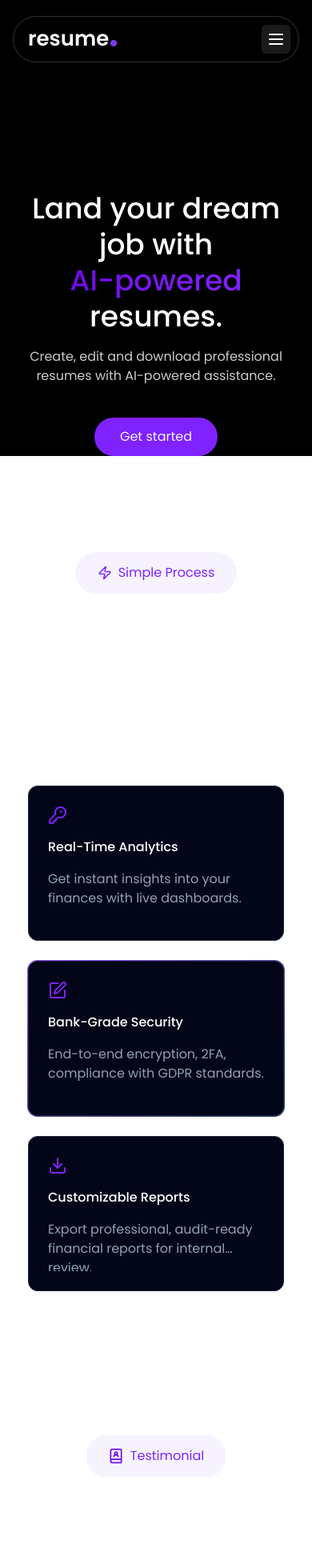
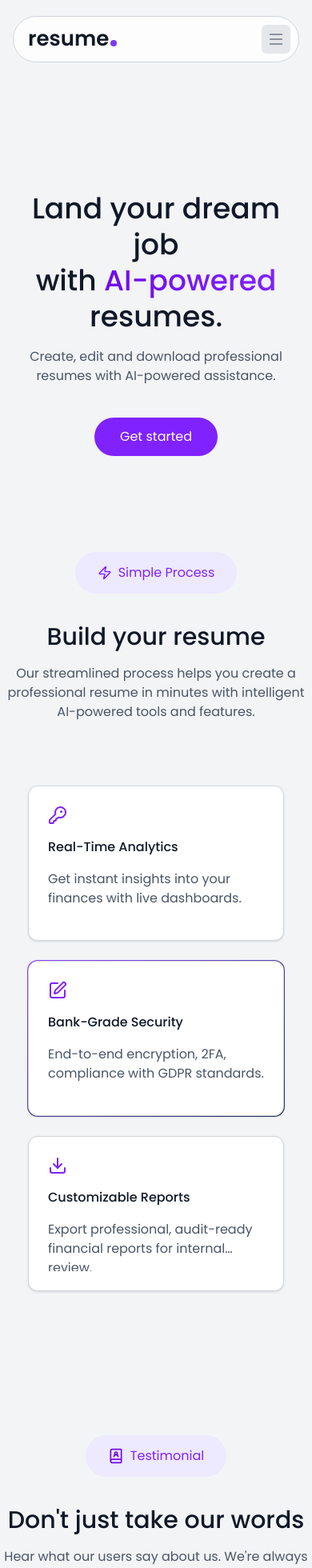
Before and after one commit to adigogetit/Resume-MERN, a React (Vite) app in the folder client/: page / in a window 390 px wide. Shown: the top 1960 px of the page at 80% size. Built offline with nearby package versions, Linux system fonts and the light colour scheme.

Commit message:
final color updated from ng-black to bg- white

```diff
--- a/client/src/components/home/Features.jsx
+++ b/client/src/components/home/Features.jsx
@@ -23,29 +23,34 @@ const Features = () => {
     return (
         <>
             <div id='features' className='flex flex-col items-center my-10 scroll-mt-12 mt-30'>
-                <div className="flex items-center gap-2 text-m text-violet-600 bg-violet-400/10 rounded-full mb-3 px-7 py-3.5">
+
+                <div className="flex items-center gap-2 text-m text-violet-600 bg-violet-100 rounded-full mb-3 px-7 py-3.5">
                     <Zap width={18} />
                     <span>Simple Process</span>
                 </div>
+
                 <Title title='Build your resume' description='Our streamlined process helps you create a professional resume in minutes with intelligent AI-powered tools and features.' />
 
-                <div class="flex flex-wrap items-center justify-center gap-6 md:gap-4 mt-10 mb-20 px-6">
+                <div className="flex flex-wrap items-center justify-center gap-6 md:gap-4 mt-10 mb-20 px-6">
                     {featuresData.map((feature, index) => (
                         <div key={index} className={`hover:-translate-y-0.5 transition duration-300 ${index === 1 ? 'p-px rounded-[13px] bg-linear-to-br from-[#9544FF] to-[#223B60]' : ''}`}>
-                            <div className="p-6 rounded-xl space-y-4 border border-slate-800 bg-slate-950 max-w-80 w-full">
+
+                            <div className="p-6 rounded-xl space-y-4 border border-gray-300 bg-white max-w-80 w-full shadow-sm">
                                 {feature.icon}
-                                <h3 className="text-base font-medium text-white">
+
+                                <h3 className="text-base font-medium text-gray-900">
                                     {feature.title}
                                 </h3>
-                                <p className="text-slate-400 line-clamp-2 pb-4">
+
+                                <p className="text-gray-600 line-clamp-2 pb-4">
                                     {feature.description}
                                 </p>
+
                             </div>
                         </div>
                     ))}
                 </div>
             </div>
-
         </>
     )
 }
--- a/client/src/components/home/Testimonial.jsx
+++ b/client/src/components/home/Testimonial.jsx
@@ -3,16 +3,17 @@ import React from 'react'
 import Title from './Title'
 
 const Testimonial = () => {
+
     const testimonials = [
         { id: 1, description: "This resume builder helped me create a professional resume in minutes. The AI suggestions made my experience sound much stronger.", image: "https://images.unsplash.com/photo-1633332755192-727a05c4013d?q=80&w=200", name: "Lucci cutta", company: "GLA" },
         { id: 2, description: "I struggled with formatting my resume before. With this tool, everything looks clean, modern, and ATS-friendly.", image: "https://images.unsplash.com/photo-1535713875002-d1d0cf377fde?q=80&w=200", name: "Priya Verma", company: "Infosys" },
-        { id: 3, description: "The AI suggestions for skills and descriptions saved me hours of writing. I received interview calls within a week.", image: "https://images.unsplash.com/photo-1527980965255-d3b416303d12?w=200&auto=format&fit=crop&q=60", name: "Aman Gupta", company: "Flipkart" },
-        { id: 4, description: "Creating multiple resume versions for different jobs has never been easier. The templates are clean and professional.", image: "https://images.unsplash.com/photo-1438761681033-6461ffad8d80?q=80&w=100&h=100&auto=format&fit=crop", name: "Sneha Iyer", company: "Wipro" },
-        { id: 5, description: "The resume templates are beautiful and easy to customize. I was able to export a polished resume instantly.", image: "https://images.unsplash.com/photo-1522075469751-3a6694fb2f61?w=200&auto=format&fit=crop&q=60", name: "Arjun Mehta", company: "Microsoft" },
-        { id: 6, description: "As a fresher, I didn’t know how to structure my resume. This builder guided me step-by-step and made the process simple.", image: "https://images.unsplash.com/photo-1701615004837-40d8573b6652?q=80&w=200", name: "Neha Kapoor", company: "Amazon" },
-        { id: 7, description: "The AI resume suggestions improved my project descriptions and highlighted the right skills for recruiters.", image: "https://raw.githubusercontent.com/prebuiltui/prebuiltui/main/assets/userImage/userImage1.png", name: "Rohit Patel", company: "Deloitte" },
-        { id: 8, description: "I love how fast and simple the interface is. Within 10 minutes I had a professional resume ready to send to recruiters.", image: "https://images.unsplash.com/photo-1633332755192-727a05c4013d?q=80&w=200", name: "Karan Singh", company: "Google" },
-        { id: 9, description: "The platform helped me highlight my skills clearly and build a resume that stands out in job applications.", image: "https://images.unsplash.com/photo-1535713875002-d1d0cf377fde?q=80&w=200", name: "Ananya Reddy", company: "Adobe" }
+        { id: 3, description: "The AI suggestions saved me hours of writing. I received interview calls within a week.", image: "https://images.unsplash.com/photo-1527980965255-d3b416303d12?w=200", name: "Aman Gupta", company: "Flipkart" },
+        { id: 4, description: "Creating multiple resume versions has never been easier.", image: "https://images.unsplash.com/photo-1438761681033-6461ffad8d80?q=80&w=100", name: "Sneha Iyer", company: "Wipro" },
+        { id: 5, description: "The templates are beautiful and easy to customize.", image: "https://images.unsplash.com/photo-1522075469751-3a6694fb2f61?w=200", name: "Arjun Mehta", company: "Microsoft" },
+        { id: 6, description: "As a fresher, this builder guided me step-by-step.", image: "https://images.unsplash.com/photo-1701615004837-40d8573b6652?q=80&w=200", name: "Neha Kapoor", company: "Amazon" },
+        { id: 7, description: "AI improved my project descriptions.", image: "https://raw.githubusercontent.com/prebuiltui/prebuiltui/main/assets/userImage/userImage1.png", name: "Rohit Patel", company: "Deloitte" },
+        { id: 8, description: "Within 10 minutes I had a professional resume ready.", image: "https://images.unsplash.com/photo-1633332755192-727a05c4013d?q=80&w=200", name: "Karan Singh", company: "Google" },
+        { id: 9, description: "Helped me highlight my skills clearly.", image: "https://images.unsplash.com/photo-1535713875002-d1d0cf377fde?q=80&w=200", name: "Ananya Reddy", company: "Adobe" }
     ];
 
     const columns = [
@@ -22,20 +23,17 @@ const Testimonial = () => {
     ]
 
     const renderCard = (testimonial, index) => (
-        <div key={`${testimonial.id}-${index}`} className="bg-linear-to-b from-[#020204] to-[#251458] border border-slate-800 rounded-xl p-6 mb-4 hover:border-slate-700 transition-all duration-300">
-            <div className="mb-5">
-                <svg width="21" height="15" viewBox="0 0 21 15" fill="none" xmlns="http://www.w3.org/2000/svg">
-                    <g stroke="#fff" strokeOpacity=".7" strokeWidth="2" strokeLinecap="round" strokeLinejoin="round"><path d="M7 13.056c.464 0 .91-.131 1.237-.364.329-.234.513-.55.513-.88v-3.73c0-.33-.184-.647-.513-.88C7.91 6.97 7.464 6.838 7 6.838c-.232 0-.455-.066-.619-.182-.164-.117-.256-.275-.256-.44v-.622c0-.33.184-.646.513-.879.328-.233.773-.364 1.237-.364.232 0 .455-.066.619-.182.164-.117.256-.275.256-.44V2.485c0-.165-.092-.323-.256-.44a1.1 1.1 0 0 0-.619-.181c-1.392 0-2.728.393-3.712 1.092-.985.7-1.538 1.649-1.538 2.638v6.218c0 .33.184.646.513.88.328.233.773.364 1.237.364zm9.83 0c.465 0 .91-.131 1.238-.364.328-.234.513-.55.513-.88v-3.73c0-.33-.184-.647-.513-.88-.328-.233-.773-.364-1.237-.364-.232 0-.455-.066-.619-.182-.164-.117-.256-.275-.256-.44v-.622c0-.33.184-.646.512-.879.329-.233.774-.364 1.238-.364.232 0 .454-.066.619-.182.164-.117.256-.275.256-.44V2.485c0-.165-.092-.323-.256-.44a1.1 1.1 0 0 0-.62-.181c-1.391 0-2.727.393-3.711 1.092-.985.7-1.538 1.649-1.538 2.638v6.218c0 .33.184.646.512.88.329.233.774.364 1.238.364z" /></g>
-                </svg>
-            </div>
-            <p className="text-sm text-slate-400 mb-5 leading-relaxed">
+        <div key={`${testimonial.id}-${index}`} className="bg-gray-100 border border-gray-300 rounded-xl p-6 mb-4 hover:border-gray-400 transition-all duration-300 shadow-sm">
+
+            <p className="text-sm text-gray-600 mb-5 leading-relaxed">
                 {testimonial.description}
             </p>
+
             <div className="flex items-center gap-3">
-                <img src={testimonial.image} alt={testimonial.name} className="size-9 rounded-full border border-slate-800" />
+                <img src={testimonial.image} alt={testimonial.name} className="size-9 rounded-full border border-gray-300" />
                 <div>
-                    <p className="text-sm text-slate-300">{testimonial.name}</p>
-                    <p className="text-sm text-slate-500">{testimonial.company}</p>
+                    <p className="text-sm text-gray-900">{testimonial.name}</p>
+                    <p className="text-sm text-gray-500">{testimonial.company}</p>
                 </div>
             </div>
         </div>
@@ -46,35 +44,32 @@ const Testimonial = () => {
             <style>
                 {`
                     @keyframes scroll-up {
-                        0% {
-                            transform: translateY(0);
-                        }
-                        100% {
-                            transform: translateY(-50%);
-                        }
+                        0% { transform: translateY(0); }
+                        100% { transform: translateY(-50%); }
                     }
-                    .animate-scroll-up-1 {
-                        animation: scroll-up 25s linear infinite;
-                    }
-                    .animate-scroll-up-2 {
-                        animation: scroll-up 30s linear infinite;
-                    }
-                    .animate-scroll-up-3 {
-                        animation: scroll-up 20s linear infinite;
-                    }
+                    .animate-scroll-up-1 { animation: scroll-up 25s linear infinite; }
+                    .animate-scroll-up-2 { animation: scroll-up 30s linear infinite; }
+                    .animate-scroll-up-3 { animation: scroll-up 20s linear infinite; }
                 `}
             </style>
 
-            <div id='testimonials' className='flex flex-col items-center my-10 scroll-mt-12 mt-25'>
-                <div div className="flex items-center gap-2 text-m text-violet-600 bg-violet-400/10 rounded-full mb-3 px-7 py-3.5" >
+            <div id='testimonials' className='bg-gray-100 flex flex-col items-center my-10 scroll-mt-12 mt-25'>
+
+                <div className="flex items-center gap-2 text-m text-violet-600 bg-violet-100 rounded-full mb-3 px-7 py-3.5">
                     <BookUserIcon className='size-5 stroke-violet-700' />
                     <span>Testimonial</span>
-                </div >
-                <Title title="Don't just take our words" description="Hear what our users say about us. We're always looking for ways to improve. If you have a positive experience with us, leave a review." />
+                </div>
+
+                <Title
+                    title="Don't just take our words"
+                    description="Hear what our users say about us. We're always looking for ways to improve."
+                />
 
                 <div className="relative w-full max-w-6xl overflow-hidden mt-10 mb-5">
-                    <div className="absolute top-0 left-0 right-0 h-32 bg-linear-to-b from-black to-transparent z-10 pointer-events-none"></div>
-                    <div className="absolute bottom-0 left-0 right-0 h-32 bg-linear-to-t from-black to-transparent z-10 pointer-events-none"></div>
+
+                    {/* fade overlays */}
+                    <div className="absolute top-0 left-0 right-0 h-32 bg-linear-to-b from-white to-transparent z-10 pointer-events-none"></div>
+                    <div className="absolute bottom-0 left-0 right-0 h-32 bg-linear-to-t from-white to-transparent z-10 pointer-events-none"></div>
 
                     <div className="grid grid-cols-1 md:grid-cols-2 lg:grid-cols-3 gap-4 h-[600px] overflow-hidden">
                         {columns.map((col, colIndex) => (
@@ -85,8 +80,9 @@ const Testimonial = () => {
                             </div>
                         ))}
                     </div>
+
                 </div>
-            </div >
+            </div>
         </>
     )
 }
--- a/client/src/components/home/Title.jsx
+++ b/client/src/components/home/Title.jsx
@@ -1,9 +1,8 @@
-
 const Title = ({ title, description }) => {
   return (
-    <div className='text-center mt-6 text-white mb-10'>
+    <div className='text-center mt-6 text-gray-900 mb-10'>
         <h2 className='text-3xl sm:text-4xl font-medium'>{title}</h2>
-        <p className='max-sm max-w-2xl mt-4 text-white/90'>{description}</p>
+        <p className='max-w-2xl mt-4 text-gray-600'>{description}</p>
     </div>
   )
 }
--- a/client/src/components/home/hero.jsx
+++ b/client/src/components/home/hero.jsx
@@ -7,66 +7,74 @@ const hero = () => {
 
     return (
         <>
-            <section className='bg-black bg-[url("https://assets.prebuiltui.com/images/components/hero-section/hero-net-image.png")] bg-no-repeat bg-bottom bg-size-[100%_auto] px-4 pt-5 md:pb-32'>
-                <nav className="flex items-center justify-between px-2.5 md:pl-6 py-2 max-w-6xl rounded-full mx-auto w-full border border-white/20">
+            <section className='bg-gray-100  bg-[url("https://assets.prebuiltui.com/images/components/hero-section/hero-net-image.png")] bg-no-repeat bg-bottom bg-size-[100%_auto] px-4 pt-5 md:pb-32'>
+
+                <nav className="flex items-center justify-between px-2.5 md:pl-6 py-2 max-w-6xl rounded-full mx-auto w-full border border-gray-300 bg-white/80 backdrop-blur">
 
                     {/* logo */}
                     <svg width="120" height="40">
-                        <text className='cursor-pointer' x="8" y="28" fill="#ffffff" fontSize="26" fontWeight="600">
+                        <text className='cursor-pointer' x="8" y="28" fill="#111827" fontSize="26" fontWeight="600">
                             resume
                         </text>
                         <circle cx="115" cy="25" r="4" fill="#7C3AED" />
                     </svg>
 
-                    <nav id="menu" className={`max-md:fixed max-md:top-0 max-md:left-0 max-md:overflow-hidden items-center justify-center max-md:h-screen ${isMenuOpen ? 'max-md:w-full bg-black/10 backdrop-blur-md z-50' : 'max-md:w-0'} transition-[width] flex-col md:flex-row flex gap-12 text-white text-m font-normal`}>
-                        <a className="hover:text-white/80" href="#home">Home</a>
-                        <a className="hover:text-white/80" href="#features">Features</a>
-                        <a className="hover:text-white/80" href="#testimonials">Testimonials</a>
-                        <a className="hover:text-white/80" href="#contact">Contact</a>
+                    <nav className={`max-md:fixed max-md:top-0 max-md:left-0 max-md:overflow-hidden items-center justify-center max-md:h-screen ${isMenuOpen ? 'max-md:w-full bg-white/90 backdrop-blur-md z-50' : 'max-md:w-0'} transition-[width] flex-col md:flex-row flex gap-12 text-gray-800 text-m font-normal`}>
+                        <a className="hover:text-gray-600" href="#home">Home</a>
+                        <a className="hover:text-gray-600" href="#features">Features</a>
+                        <a className="hover:text-gray-600" href="#testimonials">Testimonials</a>
+                        <a className="hover:text-gray-600" href="#contact">Contact</a>
 
-                        {/* for mobile */}
-                        <Link to='/login?state=login' className="md:hidden flex bg-violet-600 text-slate-100 pr-8 pl-2 py-2 rounded-full text-base font-medium hover:bg-violet-700 transition items-center" >
+                        {/* mobile button */}
+                        <Link to='/login?state=login' className="md:hidden flex bg-violet-600 text-white pr-8 pl-2 py-2 rounded-full text-base font-medium hover:bg-violet-700 transition items-center">
                             <div className='size-9 rounded-full text-violet-600 bg-white mr-4 flex items-center justify-center'>
-                                <svg xmlns="http://www.w3.org/2000/svg" width="24" height="24" viewBox="0 0 24 24" fill="none" stroke="currentColor" stroke-width="2" stroke-linecap="round" stroke-linejoin="round" class="lucide lucide-move-right-icon lucide-move-right"><path d="M18 8L22 12L18 16" /><path d="M2 12H22" /></svg>
+                                <svg xmlns="http://www.w3.org/2000/svg" className="lucide lucide-move-right size-5" viewBox="0 0 24 24" fill="none" stroke="currentColor">
+                                    <path d="M18 8L22 12L18 16" />
+                                    <path d="M2 12H22" />
+                                </svg>
                             </div>
                             Get started
                         </Link>
 
-                        {/* close button for mobile */}
-                        <button id="closeMenu" onClick={toggleMenu} className="md:hidden text-gray-600 bg-white/10 p-1.5 rounded-md">
-                            <svg className="w-6 h-6 text-white" fill="none" stroke="currentColor" stroke-width="2" viewBox="0 0 24 24"
-                                stroke-linecap="round" stroke-linejoin="round">
+                        <button onClick={toggleMenu} className="md:hidden text-gray-700 bg-gray-200 p-1.5 rounded-md">
+                            <svg className="w-6 h-6" fill="none" stroke="currentColor" viewBox="0 0 24 24">
                                 <path d="M6 18L18 6M6 6l12 12" />
                             </svg>
                         </button>
                     </nav>
 
                     <div className="flex items-center">
-                        <Link to='/login?state=login' className="hidden md:flex bg-violet-600 text-slate-100 pr-8 pl-2 py-2 rounded-full text-balance font-medium hover:bg-violet-700 transition items-center">
+                        <Link to='/login?state=login' className="hidden md:flex bg-violet-600 text-white pr-8 pl-2 py-2 rounded-full font-medium hover:bg-violet-700 transition items-center">
                             <div className='size-9 rounded-full text-violet-600 bg-white mr-4 flex items-center justify-center'>
-                                <svg xmlns="http://www.w3.org/2000/svg" width="24" height="24" viewBox="0 0 24 24" fill="none" stroke="currentColor" stroke-width="2" stroke-linecap="round" stroke-linejoin="round" class="lucide lucide-move-right-icon lucide-move-right"><path d="M18 8L22 12L18 16" /><path d="M2 12H22" /></svg>
+                                <svg xmlns="http://www.w3.org/2000/svg" className="lucide lucide-move-right size-5" viewBox="0 0 24 24" fill="none" stroke="currentColor">
+                                    <path d="M18 8L22 12L18 16" />
+                                    <path d="M2 12H22" />
+                                </svg>
                             </div>
                             Get started
                         </Link>
 
-                        {/* hamburg icon for mobile */}
-                        <button id="openMenu" onClick={toggleMenu} className="md:hidden text-gray-600 bg-white/10 p-1.5 rounded-md">
-                            <svg className="w-6 h-6 text-white" fill="none" stroke="currentColor" stroke-width="2" viewBox="0 0 24 24" stroke-linecap="round" stroke-linejoin="round">
+                        <button onClick={toggleMenu} className="md:hidden text-gray-700 bg-gray-200 p-1.5 rounded-md">
+                            <svg className="w-6 h-6" fill="none" stroke="currentColor" viewBox="0 0 24 24">
                                 <path d="M4 6h16M4 12h16M4 18h16" />
                             </svg>
                         </button>
                     </div>
                 </nav>
 
-                <h1 className='text-4xl md:text-[58px]/19 text-center max-w-4xl mx-auto mt-40 text-white bg-clip-text leading-tight font-medium'>
-                    Land your dream job with <span className=" bg-linear-to-r from-violet-700 to-violet-600 bg-clip-text text-transparent text-nowrap">AI-powered </span> resumes.
+                <h1 className='text-4xl md:text-[58px]/19 text-center max-w-4xl mx-auto mt-40 text-gray-900 leading-tight font-medium'>
+                    Land your dream job with
+                    <span className="bg-linear-to-r from-violet-700 to-violet-600 bg-clip-text text-transparent text-nowrap">
+                        {" "}AI-powered
+                    </span> resumes.
                 </h1>
-                <p className="text-base mx-auto text-white/80 text-center mt-4">
+
+                <p className="text-base mx-auto text-gray-600 text-center mt-4">
                     Create, edit and download professional resumes with AI-powered assistance.
                 </p>
 
                 <div className='flex gap-3 mt-10 mb-10 justify-center'>
-                    <Link to='/app' className="bg-violet-600 hover:bg-violet-700 text-slate-100 text-xm md:text-lg px-8 py-3 rounded-full transition cursor-pointer">
+                    <Link to='/app' className="bg-violet-600 hover:bg-violet-700 text-white text-xm md:text-lg px-8 py-3 rounded-full transition cursor-pointer">
                         Get started
                     </Link>
                 </div>
--- a/client/src/index.css
+++ b/client/src/index.css
@@ -25,7 +25,11 @@ input:-webkit-autofill:hover,
 input:-webkit-autofill:focus,
 input:-webkit-autofill:active {
   -webkit-background-clip: text;
-  -webkit-text-fill-color: rgb(0, 0, 0);
+  -webkit-text-fill-color: white;
   transition: background-color 5000s ease-in-out 0s;
   box-shadow: inset 0 0 0px 1000px transparent;
 }
+
+body {
+  background-color: #F3F4F6;
+}
```
Also changed, not shown: client/src/components/home/CallToAction.jsx (+14 -5 lines), client/src/components/home/footer.jsx (+33 -34 lines).
